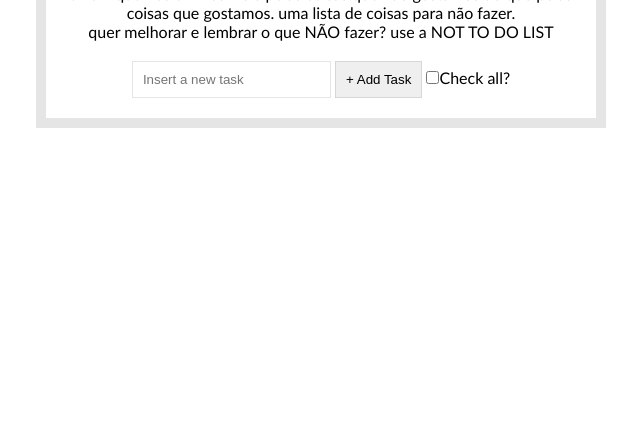
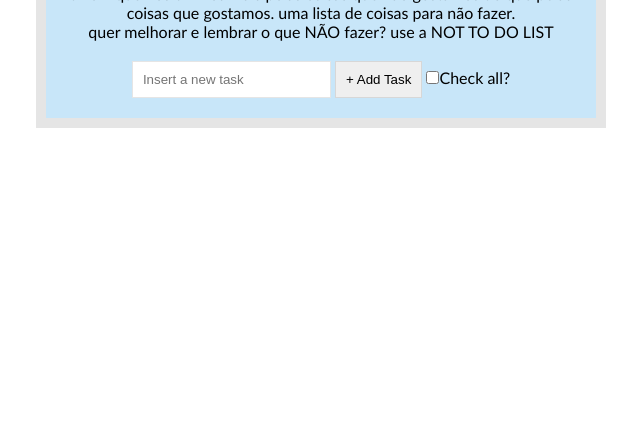
Before and after one commit to marianalopesdev/basicToDoList, a plain HTML site: page index.html in a window 1280 px wide. Shown: the part 374-800 px from the top of the page, without its empty margins (319-959 px from the left). Drawn offline with Linux system fonts and the light colour scheme.

Commit message:
style changes

```diff
--- a/style.css
+++ b/style.css
@@ -49,7 +49,7 @@ html {
   .wrapper {
     padding: 20px;
     max-width: 550px;
-    background: rgba(255, 255, 255, 0.95);
+    background: rgba(198, 229, 249, 0.95);
     box-shadow: 0 0 0 10px rgba(0, 0, 0, 0.1);
   }
 
```
